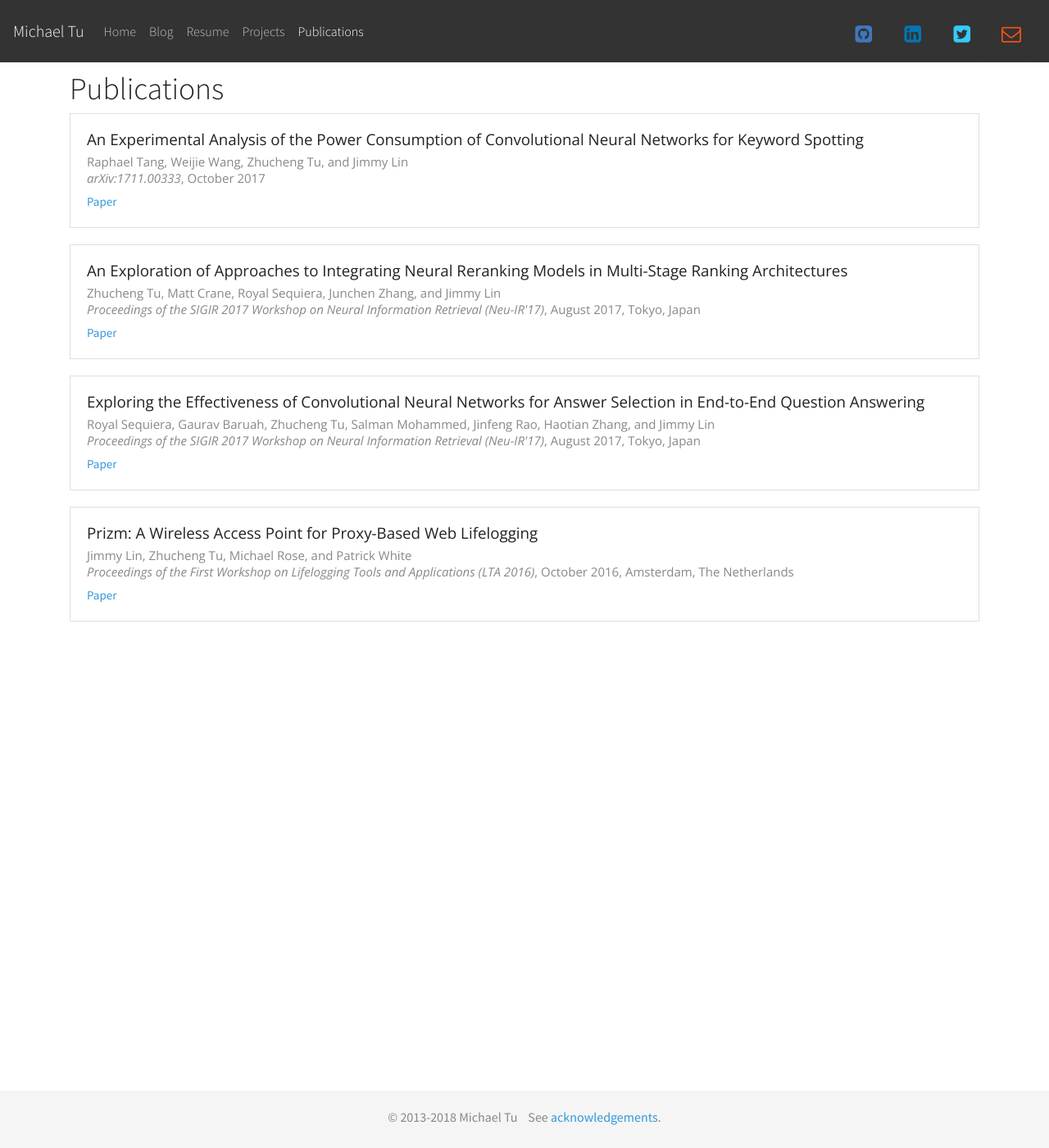
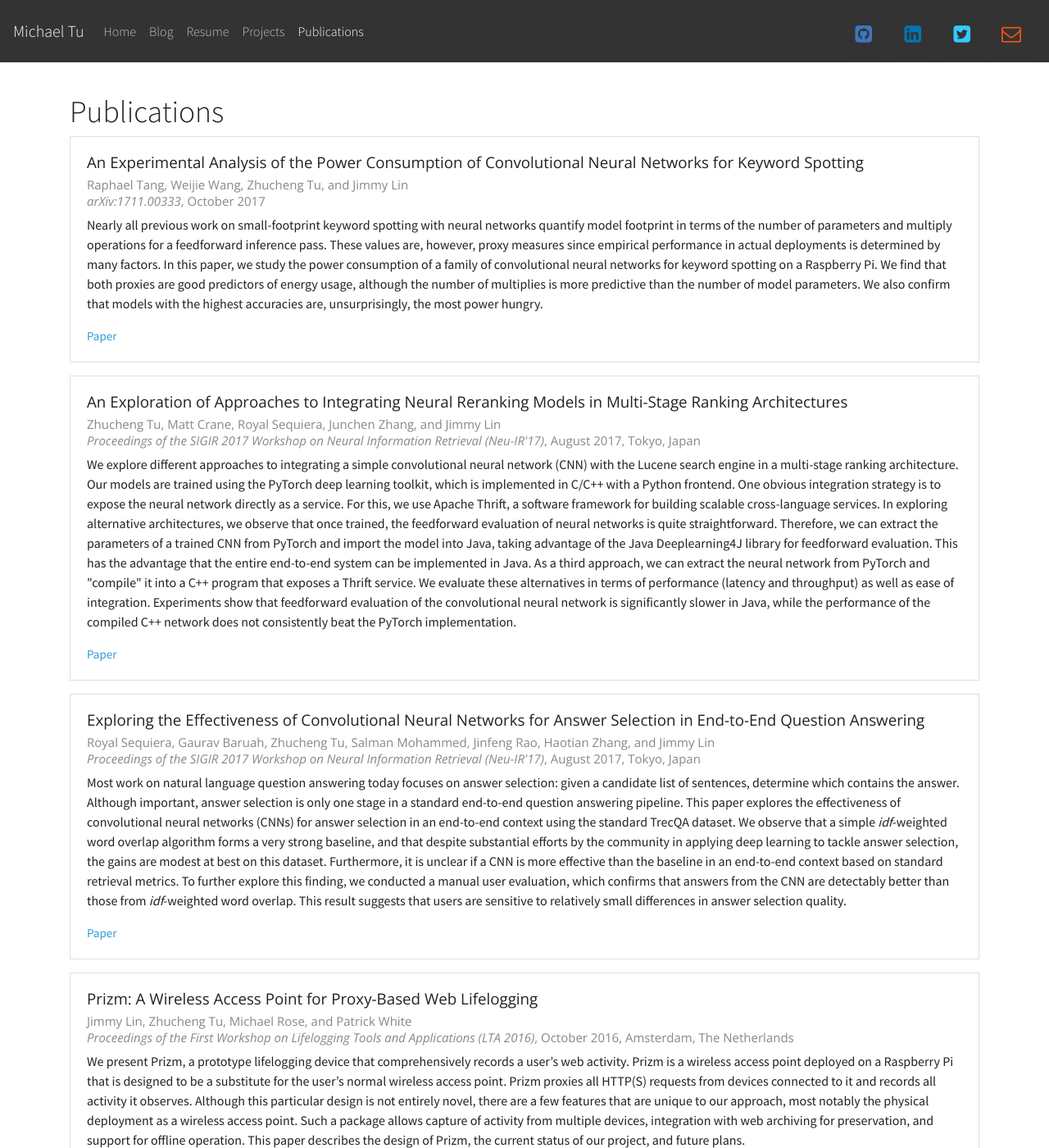
Before and after one commit to tuzhucheng/tuzhucheng.github.io, a Jekyll site: the page built from publications/index.html, in a window 1280 px wide and 1400 px high. Shown: the whole window at 82% size. Built offline with Jekyll 4.4.1, drawn with Linux system fonts in a browser that asks for light colours; nearby versions of some CDN libraries; some web fonts are replaced; comment, search, counter and statistics services are not loaded.

Commit message:
Add abstract to publications

```diff
--- a/_data/publications.yml
+++ b/_data/publications.yml
@@ -2,18 +2,49 @@
 #  title: Name of publication
 #  link: URL to publication
 #  booktitle: Name of conference, proceedings etc.
+#  abstract: Abstract
 #  location: Location of venue
 #  year: year
 
 - names: "Raphael Tang, Weijie Wang, <strong>Zhucheng Tu</strong>, and Jimmy Lin"
   title: An Experimental Analysis of the Power Consumption of Convolutional Neural Networks for Keyword Spotting
   link: https://arxiv.org/abs/1711.00333
+  abstract: "Nearly all previous work on small-footprint keyword spotting with
+  neural networks quantify model footprint in terms of the number of
+  parameters and multiply operations for a feedforward inference pass. These values
+  are, however, proxy measures since empirical performance in actual
+  deployments is determined by many factors. In this paper, we study the
+  power consumption of a family of convolutional neural networks for
+  keyword spotting on a Raspberry Pi. We find that both proxies are good
+  predictors of energy usage, although the number of multiplies is more
+  predictive than the number of model parameters. We also confirm that models
+  with the highest accuracies are, unsurprisingly, the most power hungry."
   booktitle: "arXiv:1711.00333"
   year: October 2017
 
 - names: "<strong>Zhucheng Tu</strong>, Matt Crane, Royal Sequiera, Junchen Zhang, and Jimmy Lin"
   title: An Exploration of Approaches to Integrating Neural Reranking Models in Multi-Stage Ranking Architectures
   link: https://arxiv.org/abs/1707.08275
+  abstract: "We explore different approaches to integrating a simple convolutional
+  neural network (CNN) with the Lucene search engine in a multi-stage
+  ranking architecture. Our models are trained using the PyTorch deep
+  learning toolkit, which is implemented in C/C++ with a Python
+  frontend. One obvious integration strategy is to expose the neural network
+  directly as a service. For this, we use Apache Thrift, a software
+  framework for building scalable cross-language services.
+  In exploring alternative architectures,
+  we observe that once trained, the feedforward evaluation of neural
+  networks is quite straightforward. Therefore, we can extract the parameters of
+  a trained CNN from PyTorch and import the model into Java, taking
+  advantage of the Java Deeplearning4J library for feedforward evaluation.
+  This has the advantage that the entire end-to-end system can be implemented in Java. As a
+  third approach, we can extract the neural network from PyTorch and
+  \"compile\" it into a C++ program that exposes a Thrift service.
+  We evaluate these alternatives in terms of performance (latency and throughput) as well
+  as ease of integration.
+  Experiments show that feedforward evaluation of the convolutional
+  neural network is significantly slower in Java, while the performance of
+  the compiled C++ network does not consistently beat the PyTorch implementation."
   booktitle: "Proceedings of the SIGIR 2017 Workshop on Neural Information Retrieval (Neu-IR'17)"
   location: Tokyo, Japan
   year: August 2017
@@ -21,6 +52,24 @@
 - names: "Royal Sequiera, Gaurav Baruah, <strong>Zhucheng Tu</strong>, Salman Mohammed, Jinfeng Rao, Haotian Zhang, and Jimmy Lin"
   title: Exploring the Effectiveness of Convolutional Neural Networks for Answer Selection in End-to-End Question Answering
   link: https://arxiv.org/abs/1707.07804
+  abstract: "Most work on natural language question answering today focuses on
+  answer selection: given a candidate list of sentences, determine
+  which contains the answer. Although important, answer selection is
+  only one stage in a standard end-to-end question answering
+  pipeline. This paper explores the effectiveness of convolutional neural
+  networks (CNNs) for answer selection in an end-to-end context using
+  the standard TrecQA dataset.
+  We observe that a simple <i>idf</i>-weighted word overlap
+  algorithm forms a very strong baseline, and that despite substantial
+  efforts by the community in applying deep learning to tackle answer selection,
+  the gains are modest at best on this dataset.
+  Furthermore, it is unclear if a CNN is more effective than the baseline
+  in an end-to-end context based on
+  standard retrieval metrics. To further explore this finding, we conducted
+  a manual user evaluation, which confirms that
+  answers from the CNN are detectably better than those from <i>idf</i>-weighted
+  word overlap. This result suggests that users are sensitive to relatively small
+  differences in answer selection quality."
   booktitle: "Proceedings of the SIGIR 2017 Workshop on Neural Information Retrieval (Neu-IR'17)"
   location: Tokyo, Japan
   year: August 2017
@@ -28,6 +77,19 @@
 - names: "Jimmy Lin, <strong>Zhucheng Tu</strong>, Michael Rose, and Patrick White"
   title: "Prizm: A Wireless Access Point for Proxy-Based Web Lifelogging"
   link: https://dl.acm.org/authorize?N25521
+  abstract: "We present Prizm, a prototype lifelogging device that comprehensively
+  records a user’s web activity. Prizm is a wireless
+  access point deployed on a Raspberry Pi that is designed
+  to be a substitute for the user’s normal wireless access point.
+  Prizm proxies all HTTP(S) requests from devices connected
+  to it and records all activity it observes. Although this particular
+  design is not entirely novel, there are a few features
+  that are unique to our approach, most notably the physical
+  deployment as a wireless access point. Such a package allows
+  capture of activity from multiple devices, integration
+  with web archiving for preservation, and support for offline
+  operation. This paper describes the design of Prizm, the
+  current status of our project, and future plans."
   booktitle: Proceedings of the First Workshop on Lifelogging Tools and Applications (LTA 2016)
   location: Amsterdam, The Netherlands
   year: October 2016
--- a/css/publications.scss
+++ b/css/publications.scss
@@ -1,6 +1,2 @@
 ---
 ---
-
-.publication-item {
-  font-size: 16px;
-}
--- a/publications/index.html
+++ b/publications/index.html
@@ -10,17 +10,17 @@
   <body>
     {% assign url = page.url|remove:'index.html' %}
     {% include navigation.html %}
-    <div class="container top-buffer bottom-buffer">
+    <div class="container pt-5 pb-5">
       <div class="row">
         <div class="col-md-12">
           <h1>Publications</h1>
           {% for pub in site.data.publications %}
-          <div class="card bottom-sep">
+          <div class="card mb-3">
             <div class="card-body">
               <h5 class="card-title">{{ pub.title }}</h5>
               <h6 class="card-subtitle mb-2 text-muted">{{ pub.names }}</h6>
               <h6 class="card-subtitle mb-2 text-muted"><i>{{ pub.booktitle }}</i>, {{ pub.year }}{% if pub.location %}, {{ pub.location }}{% endif %}</h6>
-              <!-- <p class="card-text"></p> -->
+              <p class="card-text">{{ pub.abstract }}</p>
               <a href="{{ pub.link }}" target="_blank" class="card-link">Paper</a>
             </div>
           </div>
```
